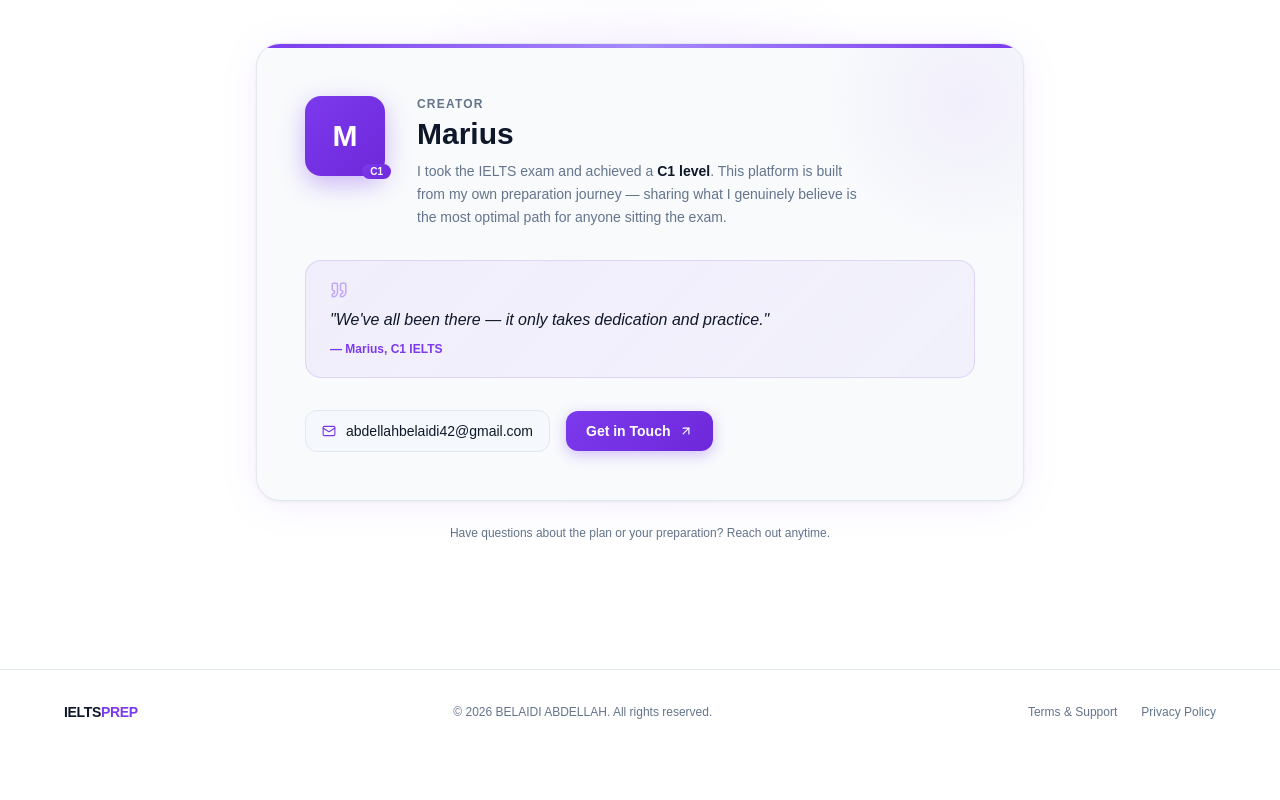
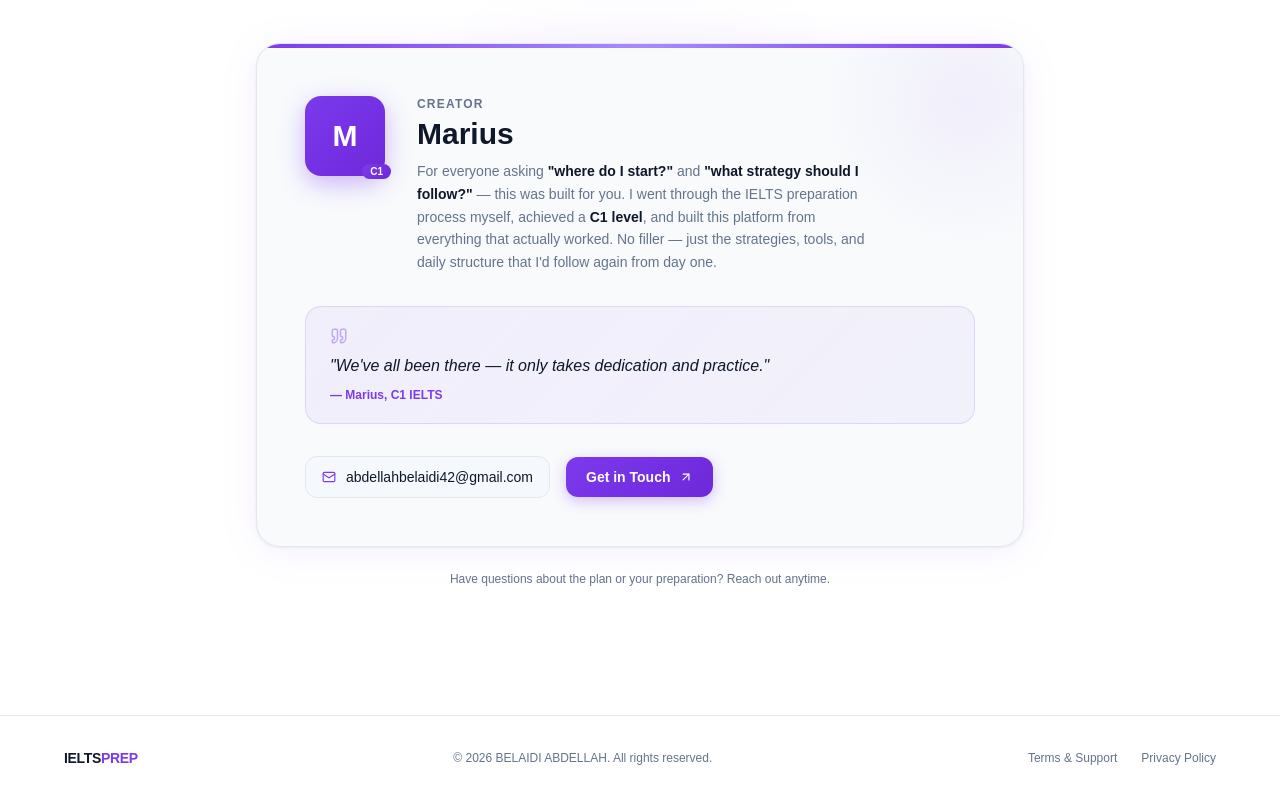
Before and after one commit to Marius-79/ielts-prep, a React (Vite) app: page / in a window 1280 px wide. Shown: the part 7582-8382 px from the top of the page. Before the commit the page ends 8336 px from the top, so only its background shows below. Built offline with nearby package versions, Linux system fonts and the light colour scheme.

Commit message:
contact update

```diff
--- a/src/_components/contact/contact-section.jsx
+++ b/src/_components/contact/contact-section.jsx
@@ -70,7 +70,7 @@ export default function ContactSection() {
                 <p className="text-xs font-semibold text-muted-foreground uppercase tracking-widest mb-1">Creator</p>
                 <h3 className="text-2xl sm:text-3xl font-bold text-foreground mb-2">Marius</h3>
                 <p className="text-sm text-muted-foreground leading-relaxed max-w-md">
-                  I took the IELTS exam and achieved a <span className="font-semibold text-foreground">C1 level</span>. This platform is built from my own preparation journey — sharing what I genuinely believe is the most optimal path for anyone sitting the exam.
+                  For everyone asking <span className="font-semibold text-foreground">"where do I start?"</span> and <span className="font-semibold text-foreground">"what strategy should I follow?"</span> — this was built for you. I went through the IELTS preparation process myself, achieved a <span className="font-semibold text-foreground">C1 level</span>, and built this platform from everything that actually worked. No filler — just the strategies, tools, and daily structure that I'd follow again from day one.
                 </p>
               </div>
             </div>
```
